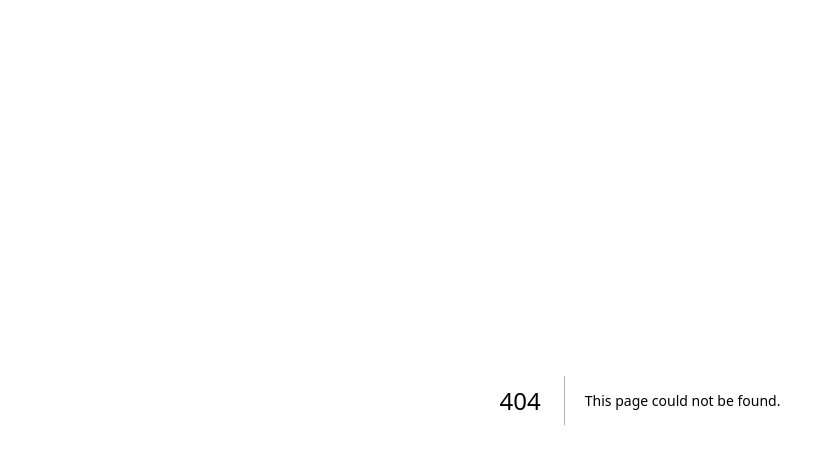
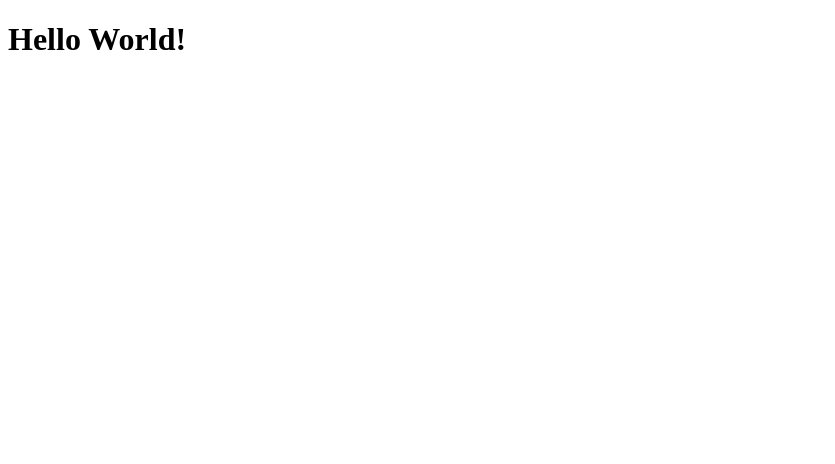
Before and after one commit to GakutoOkawara/nextjs-sample, a Next.js app: page /ssg-simple in a window 1280 px wide. Before the commit this address had no page. Shown: the top 464 px of the page, without its empty margins (0-835 px from the left). Built offline with nearby package versions, Linux system fonts and the light colour scheme.

Commit message:
add ssg-simple

```diff
--- /dev/null
+++ b/pages/ssg-simple/index.js
@@ -0,0 +1,13 @@
+const SSGPage = (props) => {
+  return <h1>{props.message}</h1>
+}
+
+export const getStaticProps = async () => {
+  return {
+    props: {
+      message: "Hello World!"
+    }
+  }
+}
+
+export default SSGPage
```
